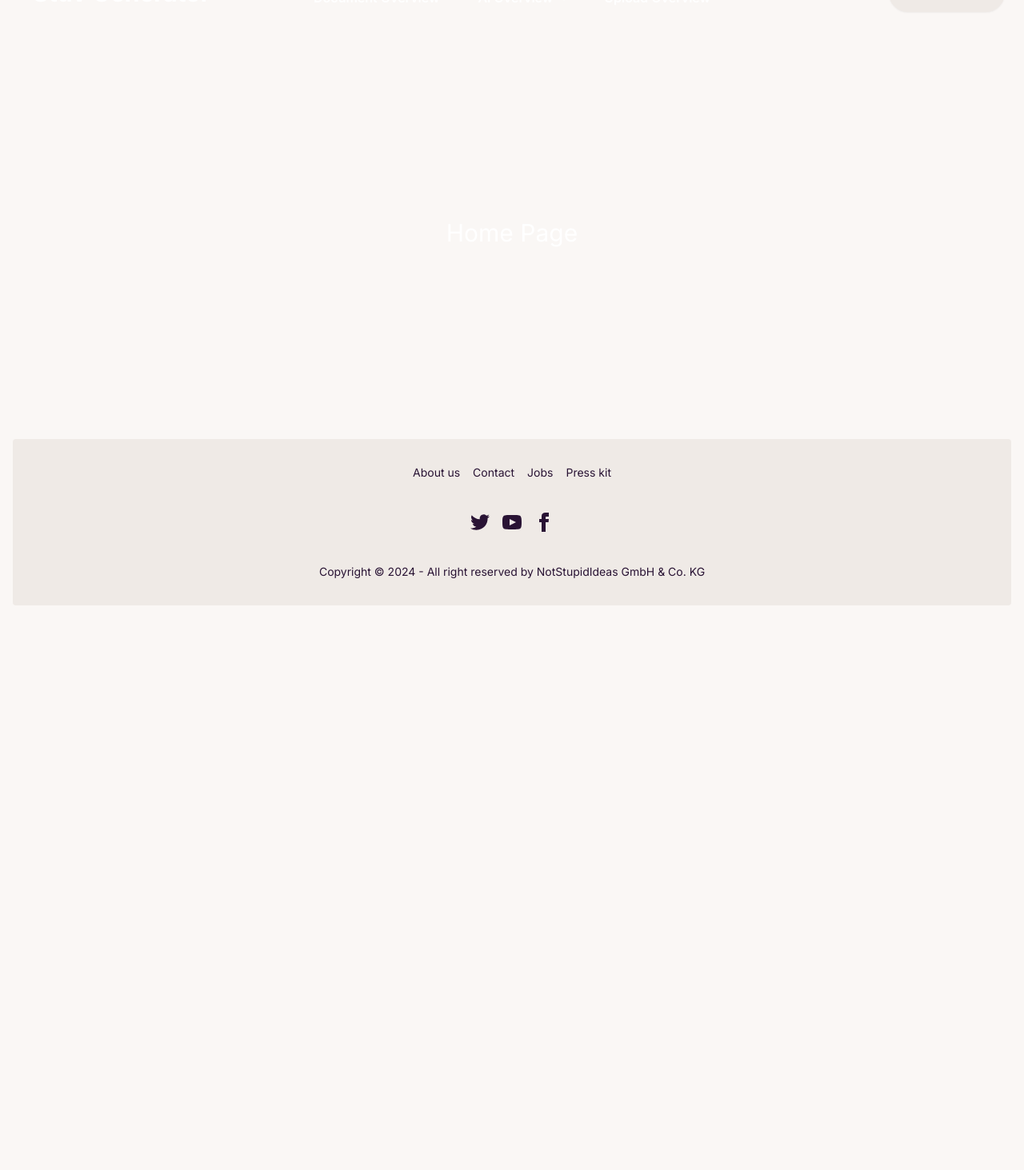
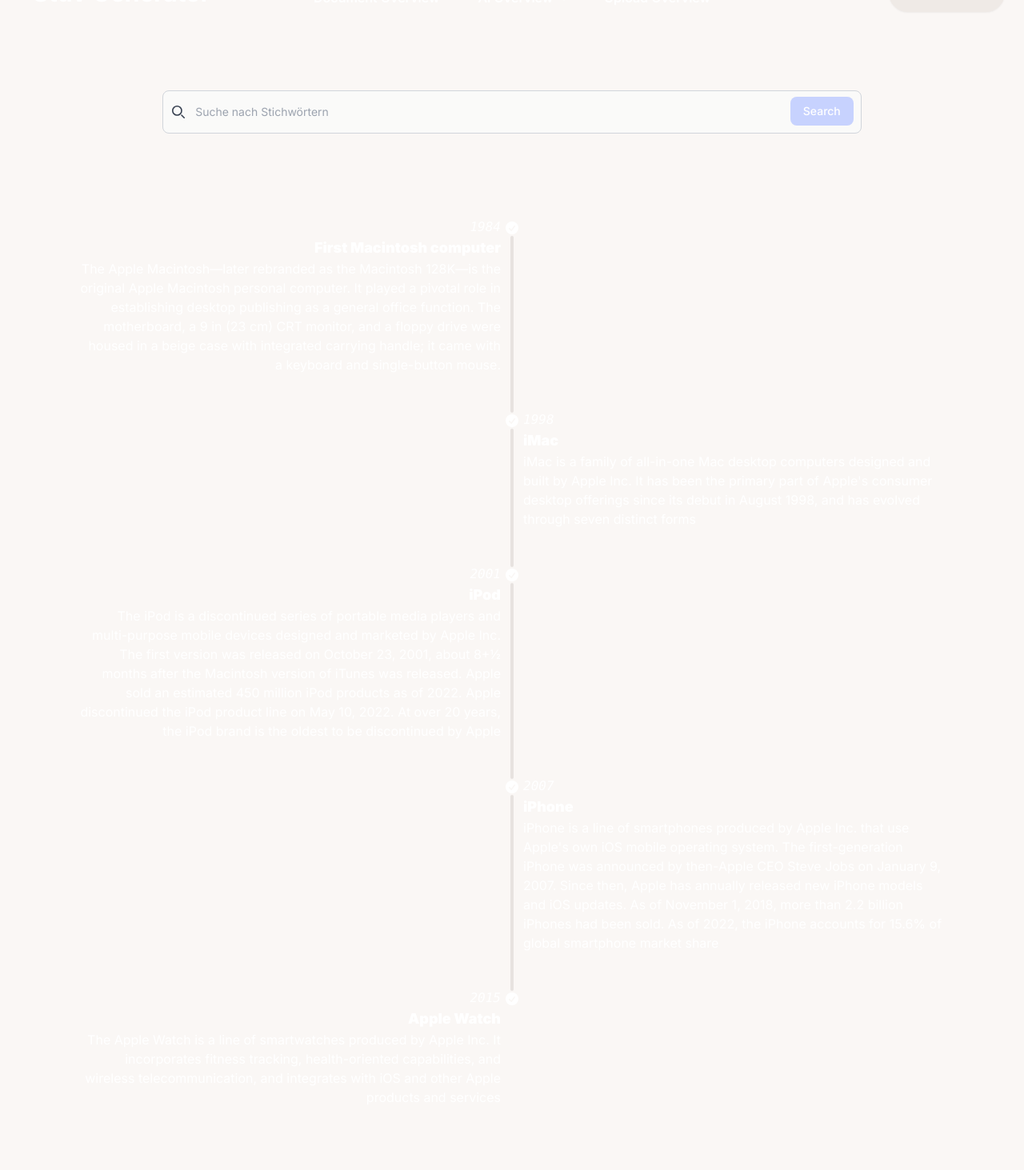
Before and after one commit to LarsBuechler/Stuv_Protokoll_Management, a Next.js app in the folder frontend/stuv_project/: page / in a window 1280 px wide. Shown: the part 67-1530 px from the top of the page at 80% size. Before the commit the page ends 840 px from the top, so only its background shows below. Built offline with nearby package versions, Linux system fonts and the light colour scheme.

Commit message:
Upload Funktion, HomePage SearchBar und Output

```diff
--- /dev/null
+++ b/frontend/stuv_project/app/UploadOverview/FileInput/FileInput.tsx
@@ -0,0 +1,46 @@
+'use client';
+import React, { useState } from 'react';
+
+const FileInput = () => {
+    const [isUploading, setIsUploading] = useState(false);
+    const [UploadComplete, setUploadComplete] = useState(false);
+
+    const handleUpload = () => {
+        setUploadComplete(false);
+        setIsUploading(true);
+        setTimeout(() => { setIsUploading(false), setUploadComplete(true); }, 5000);
+    };
+  return (
+    <div>
+        <div className='flex items-center justify-center pt-20 pb-10'>
+            <input type="file" className="file-input file-input-bordered w-full max-w-[40%]" />
+            <button className='btn btn-wide hover:bg-primary ml-5' onClick={handleUpload}>Upload</button>
+        </div>
+
+        {isUploading && (
+        <div>
+            <div role="alert" className="alert alert-info mx-auto max-w-[58%] flex items-center justify-center">
+            <svg xmlns="http://www.w3.org/2000/svg" fill="none" viewBox="0 0 24 24" className="stroke-current shrink-0 w-6 h-6"><path strokeLinecap="round" strokeLinejoin="round" strokeWidth="2" d="M13 16h-1v-4h-1m1-4h.01M21 12a9 9 0 11-18 0 9 9 0 0118 0z"></path></svg>
+                <span>Der Upload wurde gestartet!</span>
+            </div>
+            <div className='flex items-center justify-center pt-10 pb-40'>
+            <progress className="progress w-80"></progress>
+            </div>
+        </div>
+        )}
+
+        {UploadComplete && (
+        <div className='pb-40'>
+            <div role="alert" className="alert alert-success mx-auto max-w-[58%] flex items-center justify-center">
+                <svg xmlns="http://www.w3.org/2000/svg" className="stroke-current shrink-0 h-6 w-6" fill="none" viewBox="0 0 24 24"><path strokeLinecap="round" strokeLinejoin="round" strokeWidth="2" d="M9 12l2 2 4-4m6 2a9 9 0 11-18 0 9 9 0 0118 0z" /></svg>
+                <span>Upload successfull!</span>
+            </div>
+        </div>
+        )}
+
+
+    </div>
+  )
+}
+
+export default FileInput
--- a/frontend/stuv_project/app/UploadOverview/page.tsx
+++ b/frontend/stuv_project/app/UploadOverview/page.tsx
@@ -1,13 +1,17 @@
 import React from 'react'
 import Navbar from '../components/Navbar/Navbar'
 import Footer from '../components/Footer/Footer'
+import FileInput from './FileInput/FileInput'
+
 
 const UploadOverview = () => {
   return (
     <div>
         <Navbar />
 
-        <h1 className='text-center py-40 text-3xl'>Upload Overview</h1>
+        <h1 className='text-center pt-20 pb-10 text-3xl'>Upload neuer Dateien</h1>
+
+        <FileInput />
 
         <Footer />
     </div>
--- a/frontend/stuv_project/app/components/Footer/Footer.tsx
+++ b/frontend/stuv_project/app/components/Footer/Footer.tsx
@@ -2,7 +2,7 @@ import React from 'react'
 
 const Footer = () => {
   return (
-    <footer className="footer footer-center p-8 bg-base-200 text-base-content rounded bottom-0 left-0">
+    <footer className="footer footer-center p-6 bg-base-200 text-base-content position:sticky rounded bottom-0 left-0">
         <nav className="grid grid-flow-col gap-4">
             <a className="link link-hover">About us</a>
             <a className="link link-hover">Contact</a>
--- /dev/null
+++ b/frontend/stuv_project/app/components/Output/Output.tsx
@@ -0,0 +1,68 @@
+import React from 'react'
+
+const Output = () => {
+  return (
+    <ul className="timeline timeline-snap-icon mx-20 pb-20 pt-5 max-md:timeline-compact timeline-vertical">
+        <li>
+            <div className="timeline-middle">
+            <svg xmlns="http://www.w3.org/2000/svg" viewBox="0 0 20 20" fill="currentColor" className="h-5 w-5"><path fillRule="evenodd" d="M10 18a8 8 0 100-16 8 8 0 000 16zm3.857-9.809a.75.75 0 00-1.214-.882l-3.483 4.79-1.88-1.88a.75.75 0 10-1.06 1.061l2.5 2.5a.75.75 0 001.137-.089l4-5.5z" clipRule="evenodd" /></svg>
+            </div>
+            <div className="timeline-start md:text-end mb-10">
+            <time className="font-mono italic">1984</time>
+            <div className="text-lg font-black">First Macintosh computer</div>
+            The Apple Macintosh—later rebranded as the Macintosh 128K—is the original Apple Macintosh personal computer. It played a pivotal role in establishing desktop publishing as a general office function. The motherboard, a 9 in (23 cm) CRT monitor, and a floppy drive were housed in a beige case with integrated carrying handle; it came with a keyboard and single-button mouse.
+            </div>
+            <hr/>
+        </li>
+        <li>
+            <hr />
+            <div className="timeline-middle">
+            <svg xmlns="http://www.w3.org/2000/svg" viewBox="0 0 20 20" fill="currentColor" className="h-5 w-5"><path fillRule="evenodd" d="M10 18a8 8 0 100-16 8 8 0 000 16zm3.857-9.809a.75.75 0 00-1.214-.882l-3.483 4.79-1.88-1.88a.75.75 0 10-1.06 1.061l2.5 2.5a.75.75 0 001.137-.089l4-5.5z" clipRule="evenodd" /></svg>
+            </div>
+            <div className="timeline-end mb-10">
+            <time className="font-mono italic">1998</time>
+            <div className="text-lg font-black">iMac</div>
+            iMac is a family of all-in-one Mac desktop computers designed and built by Apple Inc. It has been the primary part of Apple's consumer desktop offerings since its debut in August 1998, and has evolved through seven distinct forms
+            </div>
+            <hr />
+        </li>
+        <li>
+            <hr />
+            <div className="timeline-middle">
+            <svg xmlns="http://www.w3.org/2000/svg" viewBox="0 0 20 20" fill="currentColor" className="h-5 w-5"><path fillRule="evenodd" d="M10 18a8 8 0 100-16 8 8 0 000 16zm3.857-9.809a.75.75 0 00-1.214-.882l-3.483 4.79-1.88-1.88a.75.75 0 10-1.06 1.061l2.5 2.5a.75.75 0 001.137-.089l4-5.5z" clipRule="evenodd" /></svg>
+            </div>
+            <div className="timeline-start md:text-end mb-10">
+            <time className="font-mono italic">2001</time>
+            <div className="text-lg font-black">iPod</div>
+            The iPod is a discontinued series of portable media players and multi-purpose mobile devices designed and marketed by Apple Inc. The first version was released on October 23, 2001, about 8+1⁄2 months after the Macintosh version of iTunes was released. Apple sold an estimated 450 million iPod products as of 2022. Apple discontinued the iPod product line on May 10, 2022. At over 20 years, the iPod brand is the oldest to be discontinued by Apple
+            </div>
+            <hr />
+        </li>
+        <li>
+            <hr />
+            <div className="timeline-middle">
+            <svg xmlns="http://www.w3.org/2000/svg" viewBox="0 0 20 20" fill="currentColor" className="h-5 w-5"><path fillRule="evenodd" d="M10 18a8 8 0 100-16 8 8 0 000 16zm3.857-9.809a.75.75 0 00-1.214-.882l-3.483 4.79-1.88-1.88a.75.75 0 10-1.06 1.061l2.5 2.5a.75.75 0 001.137-.089l4-5.5z" clipRule="evenodd" /></svg>
+            </div>
+            <div className="timeline-end mb-10">
+            <time className="font-mono italic">2007</time>
+            <div className="text-lg font-black">iPhone</div>
+            iPhone is a line of smartphones produced by Apple Inc. that use Apple's own iOS mobile operating system. The first-generation iPhone was announced by then-Apple CEO Steve Jobs on January 9, 2007. Since then, Apple has annually released new iPhone models and iOS updates. As of November 1, 2018, more than 2.2 billion iPhones had been sold. As of 2022, the iPhone accounts for 15.6% of global smartphone market share
+            </div>
+            <hr />
+        </li>
+        <li>
+            <hr />
+            <div className="timeline-middle">
+            <svg xmlns="http://www.w3.org/2000/svg" viewBox="0 0 20 20" fill="currentColor" className="h-5 w-5"><path fillRule="evenodd" d="M10 18a8 8 0 100-16 8 8 0 000 16zm3.857-9.809a.75.75 0 00-1.214-.882l-3.483 4.79-1.88-1.88a.75.75 0 10-1.06 1.061l2.5 2.5a.75.75 0 001.137-.089l4-5.5z" clipRule="evenodd" /></svg>
+            </div>
+            <div className="timeline-start md:text-end mb-10">
+            <time className="font-mono italic">2015</time>
+            <div className="text-lg font-black">Apple Watch</div>
+            The Apple Watch is a line of smartwatches produced by Apple Inc. It incorporates fitness tracking, health-oriented capabilities, and wireless telecommunication, and integrates with iOS and other Apple products and services
+            </div>
+        </li>
+    </ul>
+  )
+}
+
+export default Output
--- /dev/null
+++ b/frontend/stuv_project/app/components/Search/Search.tsx
@@ -0,0 +1,22 @@
+import React from 'react'
+
+const Search = () => {
+  return (
+    <div className="flex items-center justify-center pt-20 pb-20">
+        <form className='w-full max-w-[70%]'>
+            <label htmlFor="default-search" className="mb-2 text-sm font-medium text-gray-900 sr-only dark:text-white">Search</label>
+            <div className="relative">
+                <div className="absolute inset-y-0 start-0 flex items-center ps-3 pointer-events-none">
+                    <svg className="w-4 h-4 text-gray-700 dark:text-gray-800" aria-hidden="true" xmlns="http://www.w3.org/2000/svg" fill="none" viewBox="0 0 20 20">
+                        <path stroke="currentColor" stroke-linecap="round" stroke-linejoin="round" stroke-width="2" d="m19 19-4-4m0-7A7 7 0 1 1 1 8a7 7 0 0 1 14 0Z"/>
+                    </svg>
+                </div>
+                <input type="search" id="default-search" className="block w-full p-4 ps-10 text-sm text-gray-900 border border-gray-300 rounded-lg bg-stone-50 focus:ring-gray-500 focus:border-gray-500 dark:bg-stone-50 dark:border-gray-600 dark:placeholder-gray-600 dark:text-neutral-800 dark:focus:ring-gray-500 dark:focus:border-gray-500" placeholder="Suche nach Stichwörtern" required></input>
+                <button type="submit" className="text-white absolute end-2.5 bottom-2.5 bg-indigo-200 hover:bg-zinc-300 focus:ring-4 focus:outline-none focus:ring-gray-300 font-medium rounded-lg text-sm px-4 py-2 dark:bg-zinc-600 dark:hover:bg-blue-800 dark:focus:ring-gray-800">Search</button>
+            </div>
+        </form>
+    </div>
+  )
+}
+
+export default Search
--- a/frontend/stuv_project/app/page.tsx
+++ b/frontend/stuv_project/app/page.tsx
@@ -2,6 +2,9 @@ import Image from 'next/image'
 import Link from 'next/link'
 import Navbar from './components/Navbar/Navbar'
 import Footer from './components/Footer/Footer'
+import Search from './components/Search/Search'
+import Output from './components/Output/Output'
+
 
 export default function Home() {
   return (
@@ -9,7 +12,9 @@ export default function Home() {
 
       <Navbar />
 
-      <h1 className='text-center py-60 text-3xl'>Home Page</h1>
+      <Search />
+
+      <Output />
 
       <Footer />
 
```
